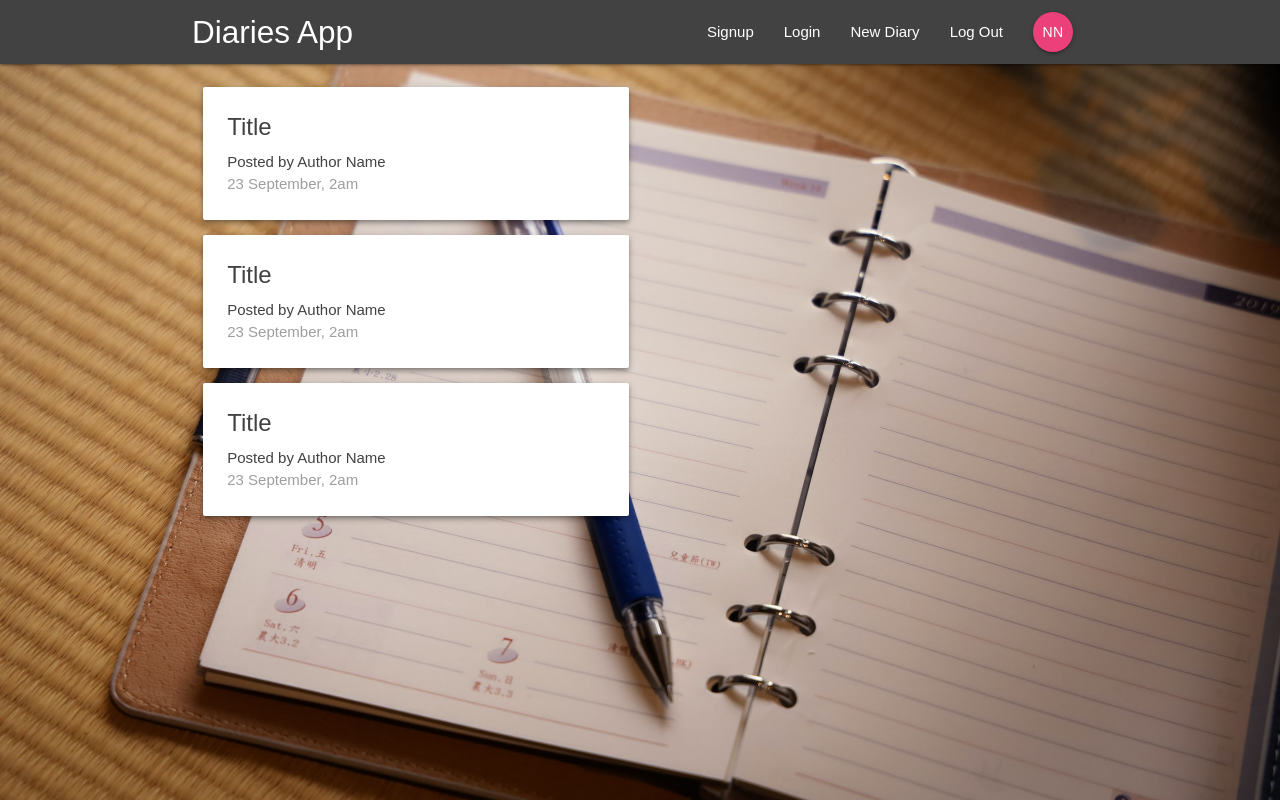
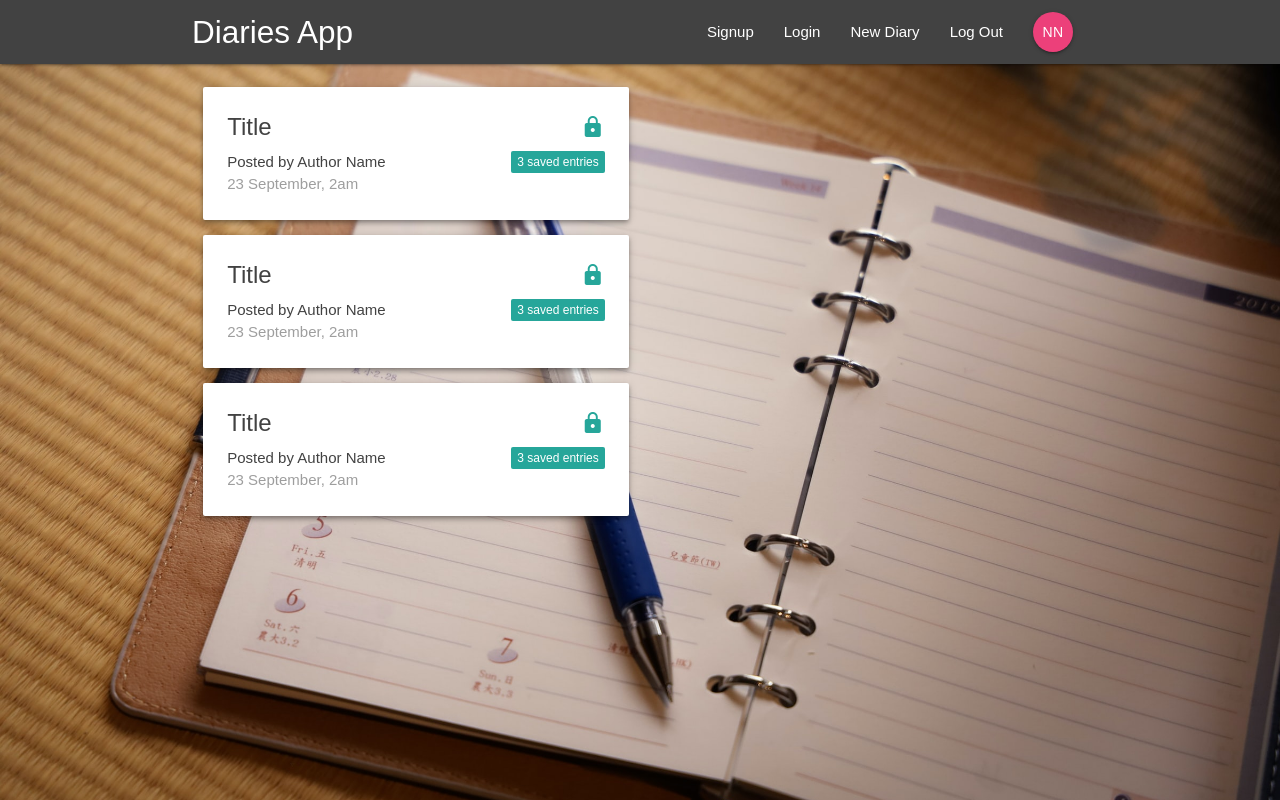
Before and after one commit to developer-junaid/Diaries-Manager-App, a React (Create React App) app: page / in a window 1280 px wide. Built offline with nearby package versions, Linux system fonts and the light colour scheme.

Commit message:
Updated DiarySummary Component,
Next Diary Details

```diff
--- a/public/index.html
+++ b/public/index.html
@@ -12,6 +12,10 @@
     <link rel="apple-touch-icon" href="%PUBLIC_URL%/logo192.png" />
     <link rel="manifest" href="%PUBLIC_URL%/manifest.json" />
     <!-- MATERIALIZE CSS-->
+    <link
+      href="https://fonts.googleapis.com/icon?family=Material+Icons"
+      rel="stylesheet"
+    />
 
     <link
       rel="stylesheet"
--- a/src/components/diaries/DiarySummary.js
+++ b/src/components/diaries/DiarySummary.js
@@ -4,7 +4,17 @@ const DiarySummary = () => {
   return (
     <div className="card z-depth-2 project-summary">
       <div className="card-content grey-text text-darken-3">
-        <div className="card-title">Title</div>
+        <div className="card-title">
+          Title
+          <a href="#!" class="secondary-content">
+            <i class="material-icons">lock</i>
+          </a>
+        </div>
+
+        <span class="new badge" data-badge-caption="saved entries">
+          3
+        </span>
+
         <p>Posted by Author Name</p>
         <p className="grey-text">23 September, 2am</p>
       </div>
```
